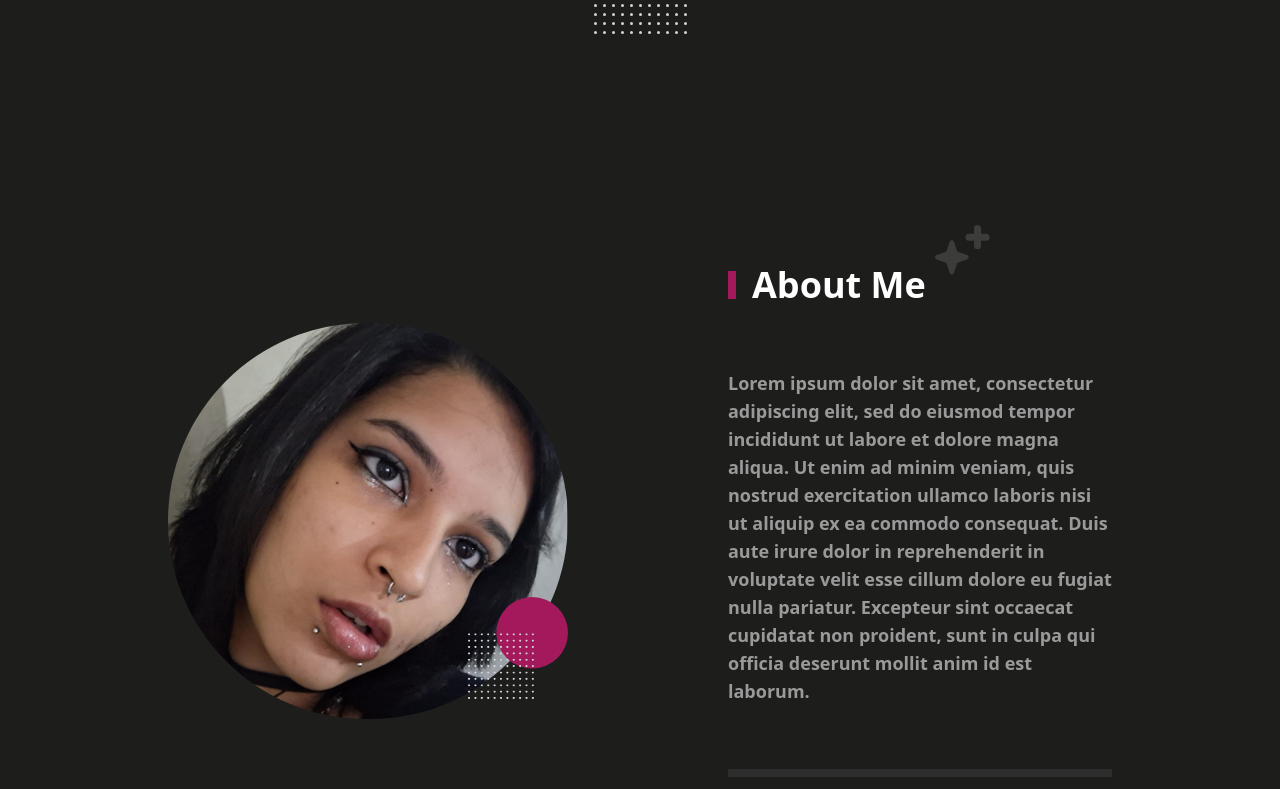
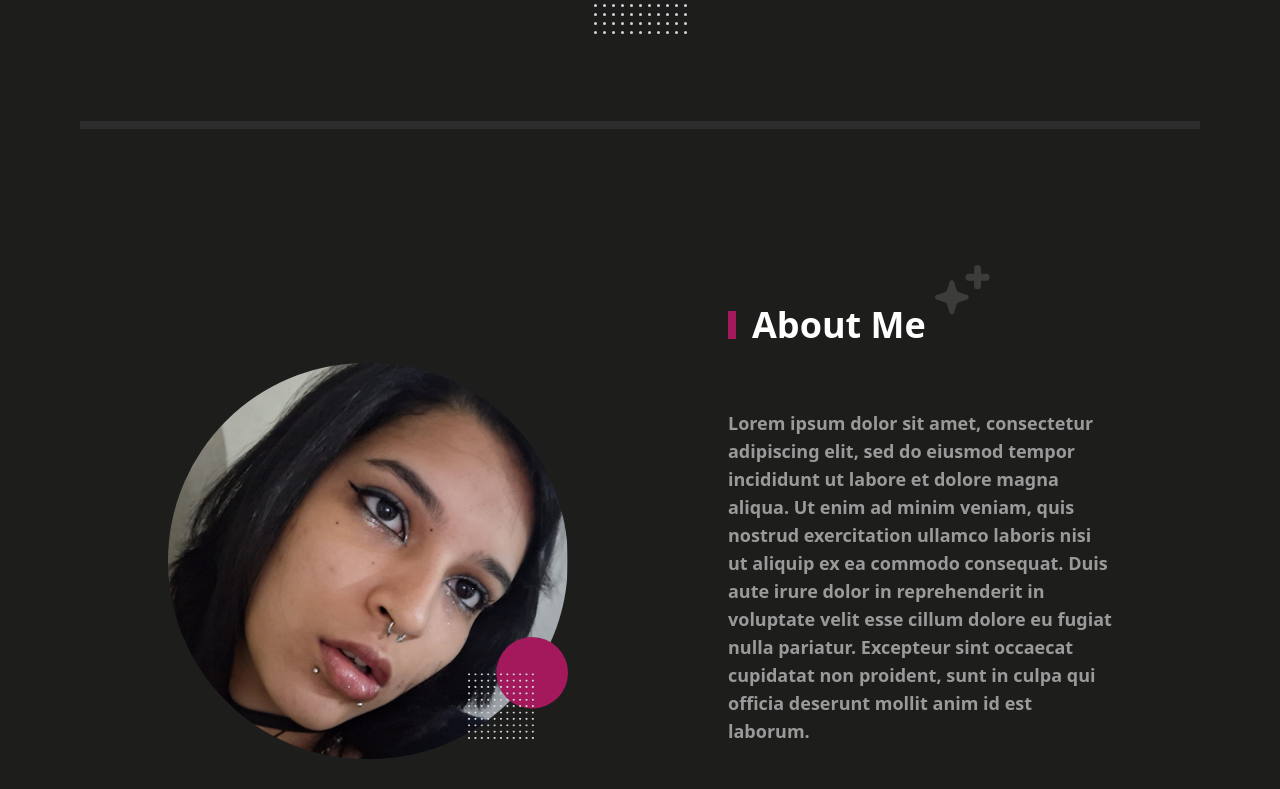
Before and after one commit to marcyroz/portfolio, a Next.js app: page / in a window 1280 px wide. Shown: the part 791-1580 px from the top of the page. Built offline with nearby package versions, Linux system fonts and the light colour scheme.

Commit message:
fix: small adjustment about section

```diff
--- a/components/sections/about.tsx
+++ b/components/sections/about.tsx
@@ -5,7 +5,11 @@ import Title from "../title";
 
 export default function About() {
   return (
-    <section className="px-40 flex justify-center gap-40 items-center h-screen">
+    <section className=" flex flex-col h-screen gap-44">
+      <div className="self-start w-full px-20">
+        <Separator />
+      </div>
+      <div className="flex px-40 gap-40 justify-center items-center">
         <div className="relative">
           <Image
             src="/me.png"
@@ -26,8 +30,8 @@ export default function About() {
           <Title title="About Me" color="bg-tertiary" />
           <p className="font-bold text-lg">
             Lorem ipsum dolor sit amet, consectetur adipiscing elit, sed do
-          eiusmod tempor incididunt ut labore et dolore magna aliqua. Ut enim ad
-          minim veniam, quis nostrud exercitation ullamco laboris nisi ut
+            eiusmod tempor incididunt ut labore et dolore magna aliqua. Ut enim
+            ad minim veniam, quis nostrud exercitation ullamco laboris nisi ut
             aliquip ex ea commodo consequat. Duis aute irure dolor in
             reprehenderit in voluptate velit esse cillum dolore eu fugiat nulla
             pariatur. Excepteur sint occaecat cupidatat non proident, sunt in
@@ -35,6 +39,7 @@ export default function About() {
           </p>
           <Separator />
         </div>
+      </div>
     </section>
   );
 }
```
Lines whose indentation alone changed are shown as unchanged.
